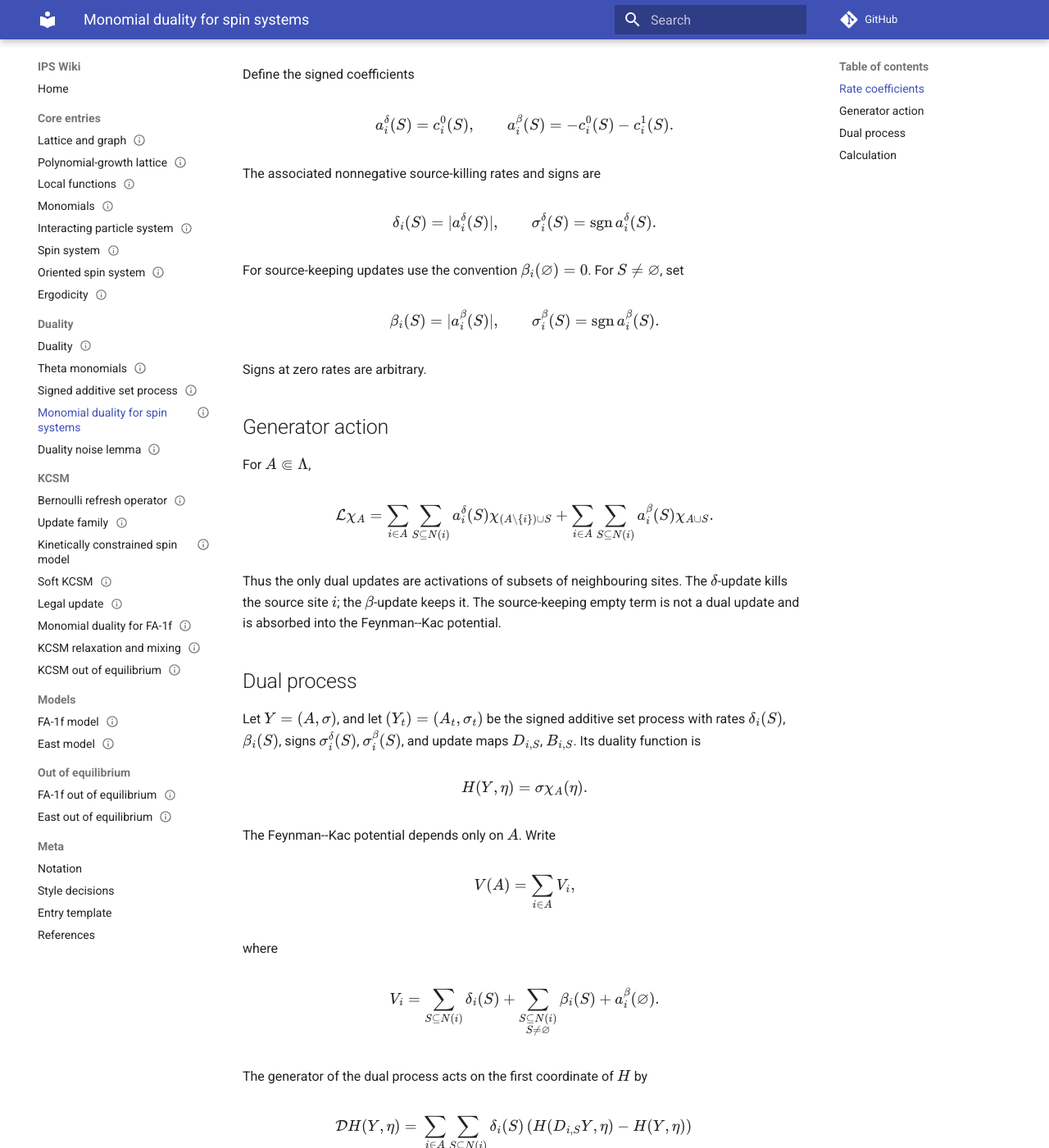
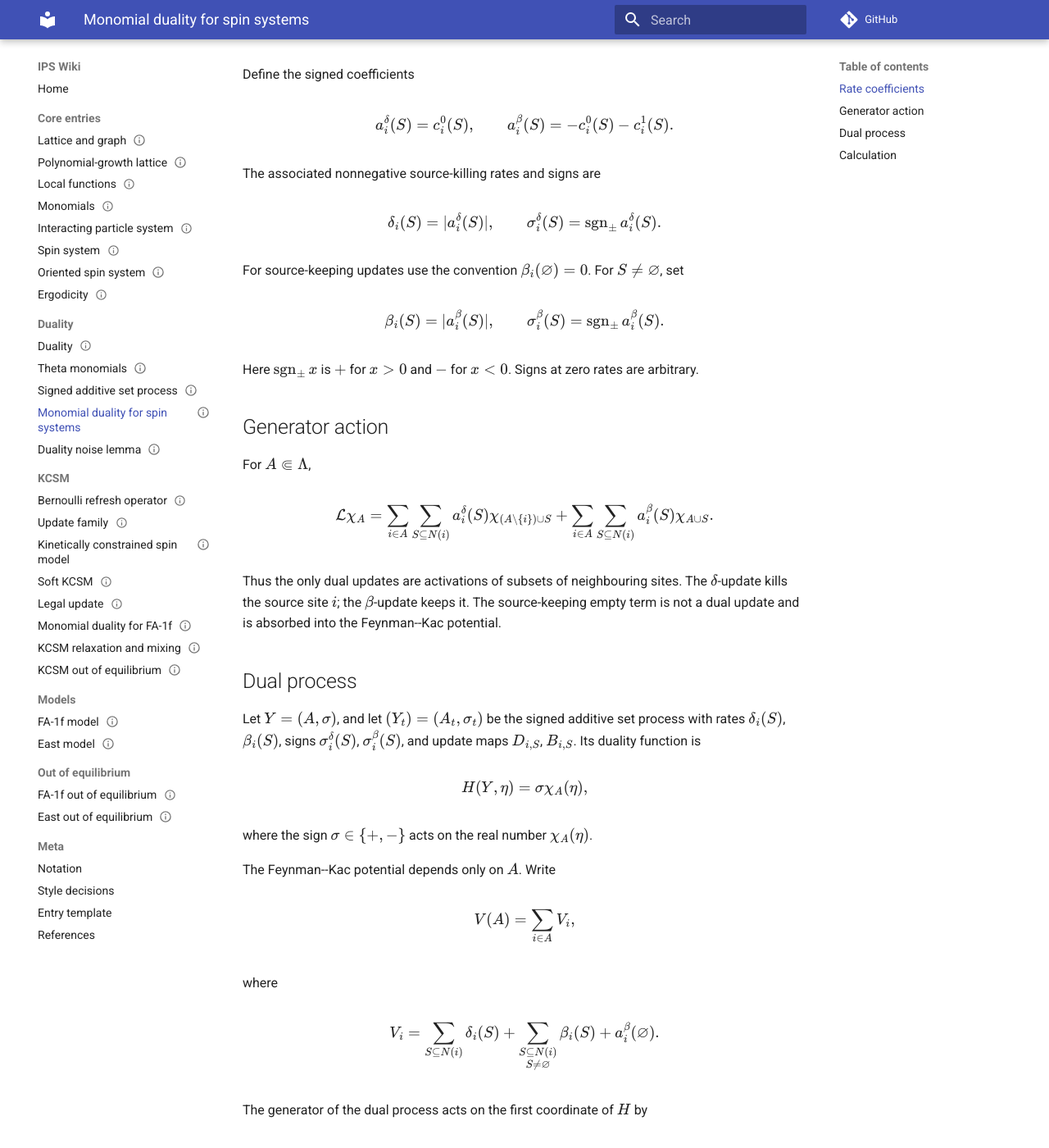
Before and after one commit to maciejgluchowski86-beep/ips-wiki, an MkDocs documentation site: the page built from docs/entries/monomial-duality-for-spin-systems.md, in a window 1280 px wide and 1400 px high, scrolled down 829 px. Shown: the whole window at 82% size. Built offline with MkDocs 1.6.1 and Material for MkDocs 9.7.7, drawn with Linux system fonts in a browser that asks for light colours; comment, search, counter and statistics services are not loaded.

Commit message:
Use plus-minus signs in monomial duality

```diff
--- a/docs/entries/monomial-duality-for-spin-systems.md
+++ b/docs/entries/monomial-duality-for-spin-systems.md
@@ -51,7 +51,7 @@ The associated nonnegative source-killing rates and signs are
 $$
 \delta_i(S)=|a_i^\delta(S)|,
 \qquad
-\sigma_i^\delta(S)=\operatorname{sgn}a_i^\delta(S).
+\sigma_i^\delta(S)=\operatorname{sgn}_\pm a_i^\delta(S).
 $$
 
 For source-keeping updates use the convention \(\beta_i(\vn)=0\). For \(S\ne\vn\), set
@@ -59,10 +59,10 @@ For source-keeping updates use the convention \(\beta_i(\vn)=0\). For \(S\ne\vn\
 $$
 \beta_i(S)=|a_i^\beta(S)|,
 \qquad
-\sigma_i^\beta(S)=\operatorname{sgn}a_i^\beta(S).
+\sigma_i^\beta(S)=\operatorname{sgn}_\pm a_i^\beta(S).
 $$
 
-Signs at zero rates are arbitrary.
+Here \(\operatorname{sgn}_\pm x\) is \(+\) for \(x>0\) and \(-\) for \(x<0\). Signs at zero rates are arbitrary.
 
 ## Generator action
 
@@ -85,8 +85,10 @@ Thus the only dual updates are activations of subsets of neighbouring sites. The
 Let \(Y=(A,\sigma)\), and let \((Y_t)=(A_t,\sigma_t)\) be the signed additive set process with rates \(\delta_i(S)\), \(\beta_i(S)\), signs \(\sigma_i^\delta(S)\), \(\sigma_i^\beta(S)\), and update maps \(D_{i,S}\), \(B_{i,S}\). Its duality function is
 
 $$
-H(Y,\eta)=\sigma\chi_A(\eta).
+H(Y,\eta)=\sigma\chi_A(\eta),
 $$
+
+where the sign \(\sigma\in\{+,-\}\) acts on the real number \(\chi_A(\eta)\).
 
 The Feynman--Kac potential depends only on \(A\). Write
 
```
